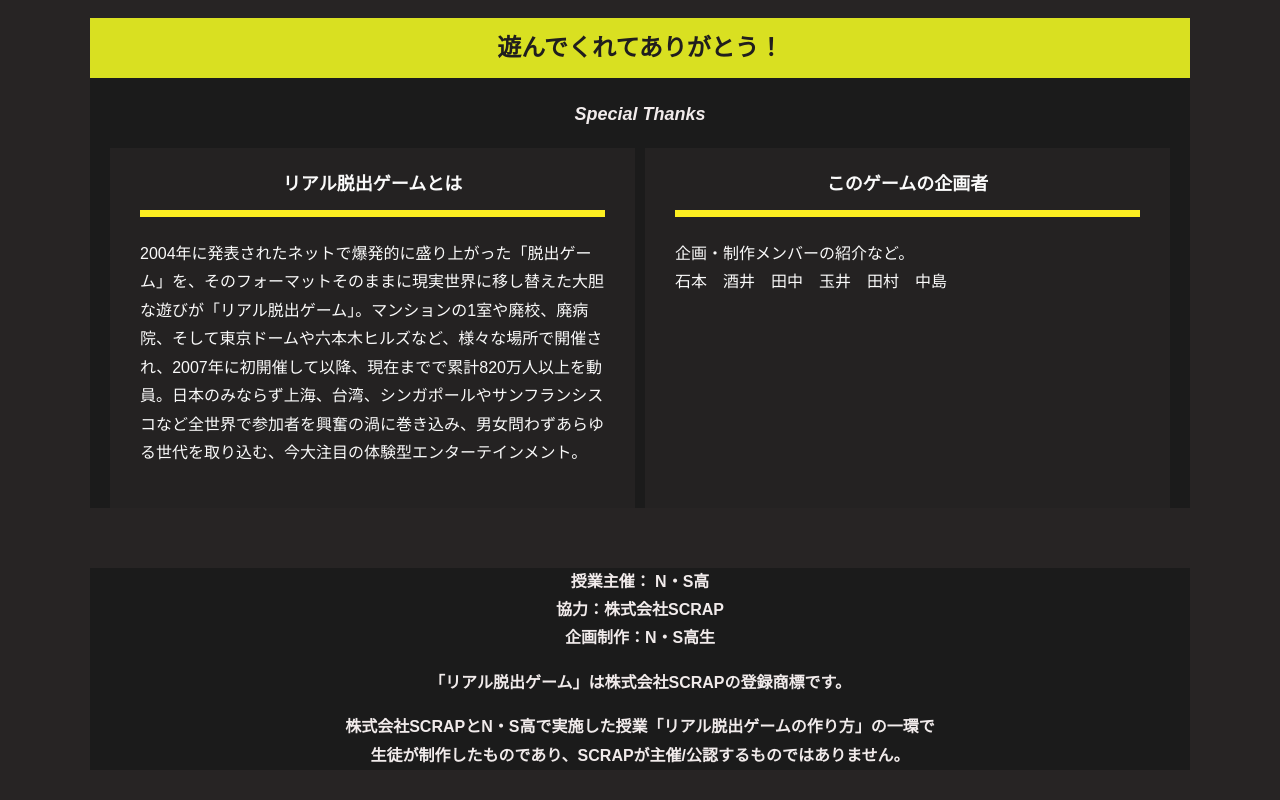
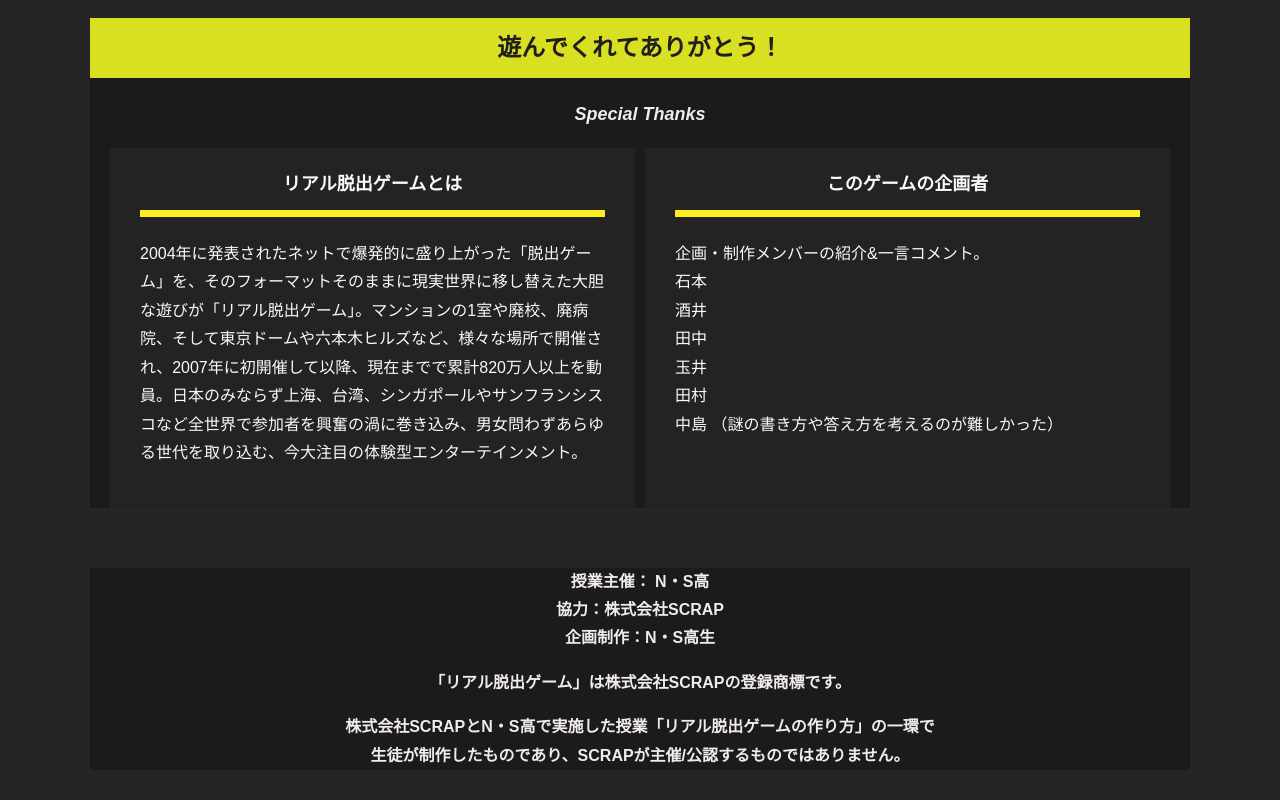
Before and after one commit to nakajimaken/alfa-umeda-Q, a plain HTML site: page final.html in a window 1280 px wide. Shown: the part 1558-2358 px from the top of the page. Drawn offline with Linux system fonts and the light colour scheme.

Commit message:
Update final.html

```diff
--- a/final.html
+++ b/final.html
@@ -61,8 +61,8 @@ Youtube貼り付けここまで-->
           <div class="column">
             <div class="card">
               <h3 class="card__title">このゲームの企画者</h3>
-              <p class="card__content">企画・制作メンバーの紹介など。<br>
-                石本　酒井　田中　玉井　田村　中島<br>
+              <p class="card__content">企画・制作メンバーの紹介&一言コメント。<br>
+                石本 <br>酒井 <br>田中　<br>玉井　<br>田村　<br>中島 （謎の書き方や答え方を考えるのが難しかった）<br>
                 </p>
             </div>
           </div>
```
